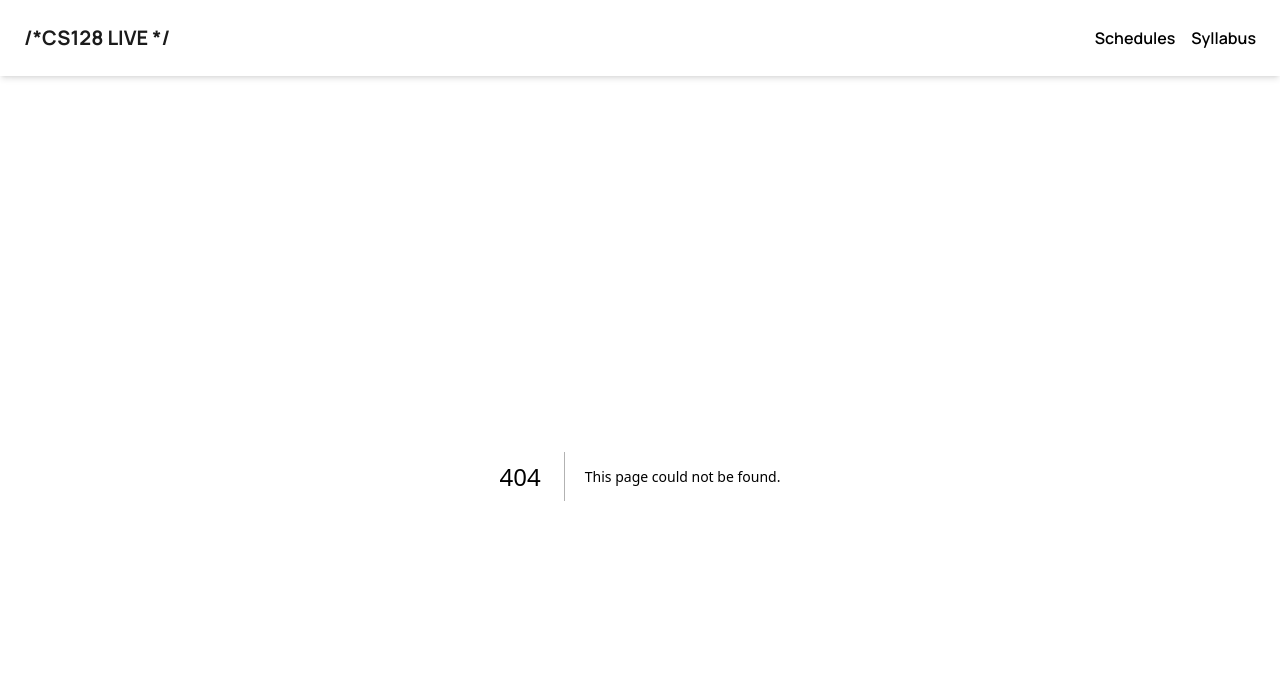
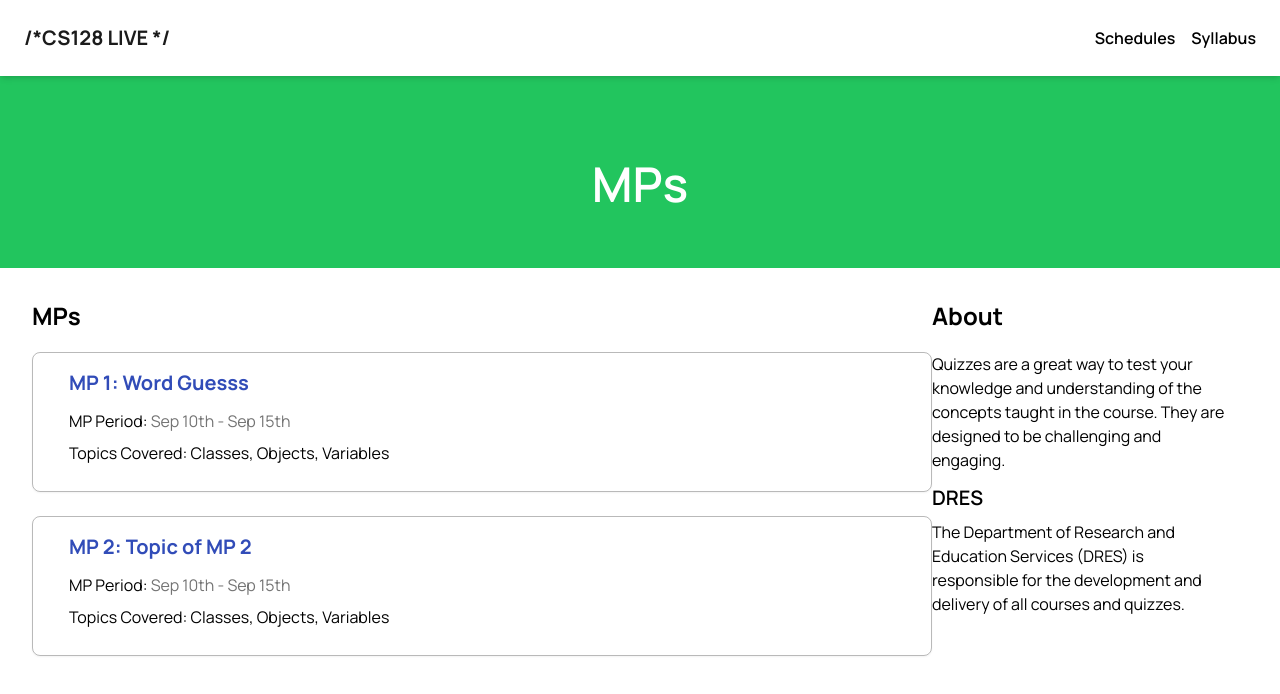
Before and after one commit to drschatz/cs-128-live-web, a Next.js app: page /assignments in a window 1280 px wide. Before the commit this address had no page. Shown: the top 694 px of the page. Built offline with nearby package versions, Linux system fonts and the light colour scheme.

Commit message:
add the OH & Discussion board & StaffCards to the support page, add the hover effect, delete the people page

```diff
--- /dev/null
+++ b/src/app/assignments/page.js
@@ -0,0 +1,81 @@
+import Link from "next/link";
+import React from "react";
+
+const QuizzesPage = () => {
+  return (
+    <main>
+      <div className="mb-8 text-center relative w-full h-[24vh] bg-green-500 ">
+        <div className="w-full z-10 flex flex-col items-center justify-center absolute top-1/2 left-1/2 -translate-x-1/2 -translate-y-1/2">
+          <h1 className="inline-block mt-6 font-semibold capitalize text-light text-2xl md:text-3xl lg:text-5xl !leading-normal relative w-5/6">
+            MPs
+          </h1>
+        </div>
+        <div className="absolute top-0 left-0 right-0 bottom-0 h-full bg-amber/60 dark:bg-amber/40" />
+      </div>
+
+      <div className="container flex sm:flex-row flex-col">
+        <div className="w-full sm:w-9/12">
+          <div className="w-full max-w-[900px] gap-2 mb-8">
+            <h2 className="font-bold text-2xl mb-5">MPs</h2>
+            <Link href="/assignments/WordGuess">
+              <div className="w-full h-[140px] border border-gray/50 rounded-lg overflow-hidden shadow-sm hover:shadow-lg mb-6">
+                <div className="p-4 mx-5">
+                  <h4 className="text-xl text-accent font-bold mb-3">
+                    MP 1: Word Guesss
+                  </h4>
+                  <div className="flex flex-row justify-between mb-2 mr-10">
+                    <p className="inline-block">
+                      MP Period:{" "}
+                      <span className="text-gray">Sep 10th - Sep 15th</span>
+                    </p>
+                  </div>
+
+                  <p className="mb-2">
+                    Topics Covered: Classes, Objects, Variables
+                  </p>
+                </div>
+              </div>
+            </Link>
+            <Link href="/">
+              <div className="w-full h-[140px] border border-gray/50 rounded-lg overflow-hidden shadow-sm hover:shadow-lg">
+                <div className="p-4 mx-5">
+                  <h4 className="text-xl text-accent font-bold mb-3">
+                    MP 2: Topic of MP 2
+                  </h4>
+                  <div className="flex flex-row justify-between mb-2 mr-10">
+                    <p className="inline-block">
+                      MP Period:{" "}
+                      <span className="text-gray">Sep 10th - Sep 15th</span>
+                    </p>
+                  </div>
+
+                  <p className="mb-2">
+                    Topics Covered: Classes, Objects, Variables
+                  </p>
+                </div>
+              </div>
+            </Link>
+          </div>
+        </div>
+        <div className="w-full sm:w-3/12 flex mb-8 flex-col mr-4">
+          <h2 className="font-bold mb-5 text-2xl">About</h2>
+          <p className="mb-3">
+            Quizzes are a great way to test your knowledge and understanding of
+            the concepts taught in the course. They are designed to be
+            challenging and engaging.
+          </p>
+          <div className="mb-4">
+            <h3 className="font-semibold mb-2 text-xl">DRES</h3>
+            <p>
+              The Department of Research and Education Services (DRES) is
+              responsible for the development and delivery of all courses and
+              quizzes.
+            </p>
+          </div>
+        </div>
+      </div>
+    </main>
+  );
+};
+
+export default QuizzesPage;
--- a/src/app/people/page.js
+++ /dev/null
@@ -1,28 +0,0 @@
-import StaffCard from "./StaffCard";
-
-const PeoplePage = () => {
-  return (
-    <div>
-      <div className="mb-8 text-center relative w-full h-[24vh] bg-indigo-500 ">
-        <div className="w-full z-10 flex flex-col items-center justify-center absolute top-1/2 left-1/2 -translate-x-1/2 -translate-y-1/2">
-          <h1 className="inline-block mt-6 font-semibold capitalize text-light text-2xl md:text-3xl lg:text-5xl !leading-normal relative w-5/6">
-            People
-          </h1>
-        </div>
-        <div className="absolute top-0 left-0 right-0 bottom-0 h-full bg-dark/60 dark:bg-dark/40" />
-      </div>
-      <div className="container">
-        <h1 className="text-3xl font-bold mb-4 text-accent" id="contact">
-          Meet Staffs
-        </h1>
-        <div className="grid grid-cols-1 sm:grid-cols-3 gap-4">
-          <StaffCard />
-          <StaffCard />
-          <StaffCard />
-        </div>
-      </div>
-    </div>
-  );
-};
-
-export default PeoplePage;
--- a/src/app/people/StaffCard.js
+++ b/src/app/support/StaffCard.js
@@ -5,7 +5,7 @@ import squ from "public/profile_img/squ.jpg";
 
 const StaffCard = () => {
   return (
-    <div className="flex flex-col col-span-1  justify-center bg-white p-4 rounded-lg shadow-md w-60">
+    <div className="flex flex-col col-span-1  justify-center bg-white p-4 rounded-lg shadow-sm w-60 hover:shadow-lg transition-shadow duration-300">
       <div>
         <Image
           src={squ}
--- a/src/app/support/page.js
+++ b/src/app/support/page.js
@@ -1,6 +1,7 @@
 import React from "react";
 
-import StaffCard from "../people/StaffCard";
+import StaffCard from "./StaffCard";
+import Link from "next/link";
 
 const SupportPage = () => {
   return (
@@ -22,6 +23,11 @@ const SupportPage = () => {
                 <strong>How to get support?</strong>
               </a>
             </li>
+            <li className="hover:text-accent mb-2">
+              <a href="#contact" className="ml-2 ">
+                <strong>Meet Staffs</strong>
+              </a>
+            </li>
           </ul>
         </div>
         <div className="w-full sm:w-7/12 mt-8 p-4">
@@ -29,27 +35,30 @@ const SupportPage = () => {
             <h1 className="text-3xl font-bold mb-4 text-accent" id="faq">
               How to get support?
             </h1>
+            {/* <div>
               <p className="leading-9 mb-4 text-lg text-black/80 font-medium">
                 This is the introduction of the book. Tailwind CSS uses a lot of
                 custom CSS at-rules like @tailwind, @apply, and @config, and in
-              many editors this can trigger warnings or errors where these rules
-              aren’t recognized. The solution to this is almost always to
-              install a plugin for your editor/IDE for PostCSS language support
-              instead of regular CSS. If you are using VS Code, our official
-              Tailwind CSS IntelliSense plugin includes a dedicated Tailwind CSS
-              language mode that has support for all of the custom at-rules and
-              functions Tailwind uses. In some cases, you may need to disable
-              native CSS linting/validations if your editor is very strict about
-              the syntax it expects in your CSS files.
+                many editors this can trigger warnings or errors where these
+                rules aren’t recognized. The solution to this is almost always
+                to install a plugin for your editor/IDE for PostCSS language
+                support instead of regular CSS. If you are using VS Code, our
+                official Tailwind CSS IntelliSense plugin includes a dedicated
+                Tailwind CSS language mode that has support for all of the
+                custom at-rules and functions Tailwind uses. In some cases, you
+                may need to disable native CSS linting/validations if your
+                editor is very strict about the syntax it expects in your CSS
+                files.
                 <br />
                 <br />
                 This is the introduction of the book. Tailwind CSS uses a lot of
                 custom CSS at-rules like @tailwind, @apply, and @config, and in
-              many editors this can trigger warnings or errors where these rules
-              aren’t recognized. The solution to this is almost always to
-              install a plugin for your editor/IDE for PostCSS language support
-              instead of regular CSS. If you are using VS Code, our official
-              Tailwind CSS IntelliSense plugin includes a dedicated Tailwind
+                many editors this can trigger warnings or errors where these
+                rules aren’t recognized. The solution to this is almost always
+                to install a plugin for your editor/IDE for PostCSS language
+                support instead of regular CSS. If you are using VS Code, our
+                official Tailwind CSS IntelliSense plugin includes a dedicated
+                Tailwind
               </p>
               <br />
               <iframe
@@ -58,9 +67,46 @@ const SupportPage = () => {
                 height="600"
                 frameborder="0"
               ></iframe>
+            </div> */}
 
-            <br />
-            {/* <br />
+            <div className="mb-10 mx-8 mt-10 flex justify-center items-center">
+              <Link
+                href="https://queue.illinois.edu/q/cs128"
+                target="_blank"
+                rel="noopener noreferrer"
+              >
+                <div className="border-4 border-pink-500 rounded-lg shadow-sm w-80 h-30 mr-12 hover:shadow-lg transition-shadow duration-300">
+                  <div className="flex flex-col col-span-2 justify-center p-4">
+                    <h3 className="text-xl font-semibold text-center">
+                      Office Hours
+                    </h3>
+                    <hr className="border-gray/70 my-2" />
+                    <h4 className="text-lg text-center mb-2">
+                      Come by with any questions
+                    </h4>
+                  </div>
+                </div>
+              </Link>
+
+              <Link
+                href="https://edstem.org/us/join/CDc7Ea"
+                target="_blank"
+                rel="noopener noreferrer"
+              >
+                <div className="border-4 border-blue-500 rounded-lg shadow-sm w-80 h-30 ml-12 hover:shadow-lg transition-shadow duration-300">
+                  <div className="flex flex-col col-span-2 justify-center p-4">
+                    <h3 className="text-xl font-semibold text-center">
+                      Discussion Board
+                    </h3>
+                    <hr className="border-gray/70 my-2" />
+                    <h4 className="text-lg text-center mb-2">
+                      A place to post your questions
+                    </h4>
+                  </div>
+                </div>
+              </Link>
+            </div>
+
             <br />
             <h1 className="text-3xl font-bold mb-4 text-accent" id="contact">
               Meet Staffs
@@ -69,7 +115,7 @@ const SupportPage = () => {
               <StaffCard />
               <StaffCard />
               <StaffCard />
-            </div> */}
+            </div>
           </div>
         </div>
         <div className="hidden sm:block w-1/12"></div>
```
Also changed, not shown: src/app/support/Tooltip.js (renamed from src/app/people/Tooltip.js). Lines whose indentation alone changed are shown as unchanged.
